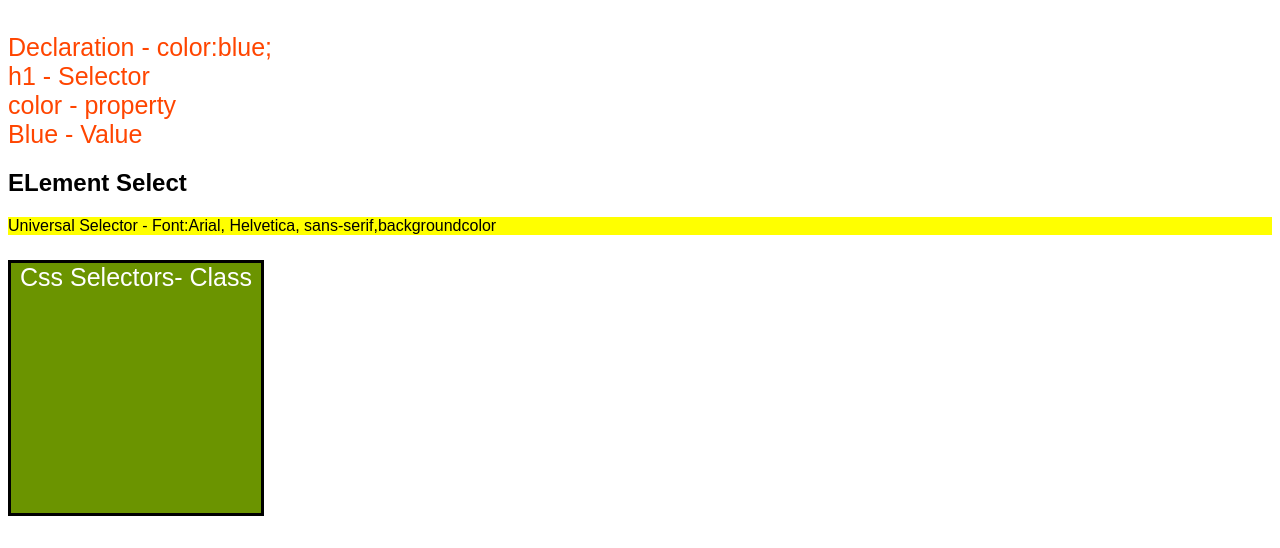
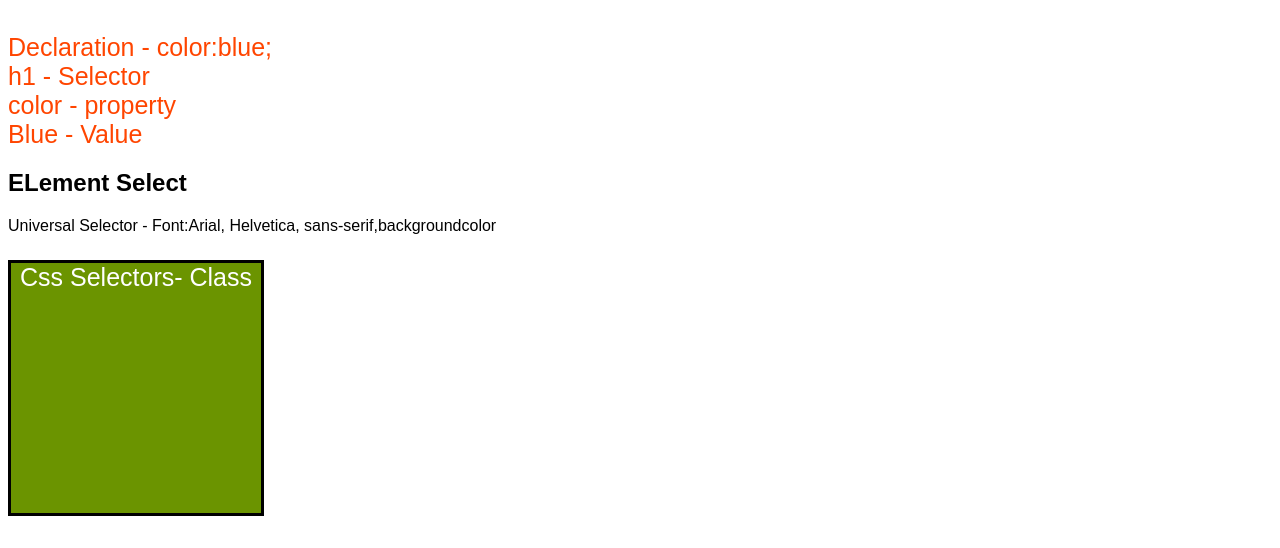
Before and after one commit to subramanigit/Learning, a plain HTML site: page addcss.html in a window 1280 px wide. Shown: the part 219-767 px from the top of the page. Drawn offline with Linux system fonts and the light colour scheme.

Commit message:
Update style-1.css

```diff
--- a/css/style-1.css
+++ b/css/style-1.css
@@ -115,9 +115,7 @@
     padding-left:60px;
  }
 
-div p {
-  background-color: yellow;
-}
+
 
 
 
```
